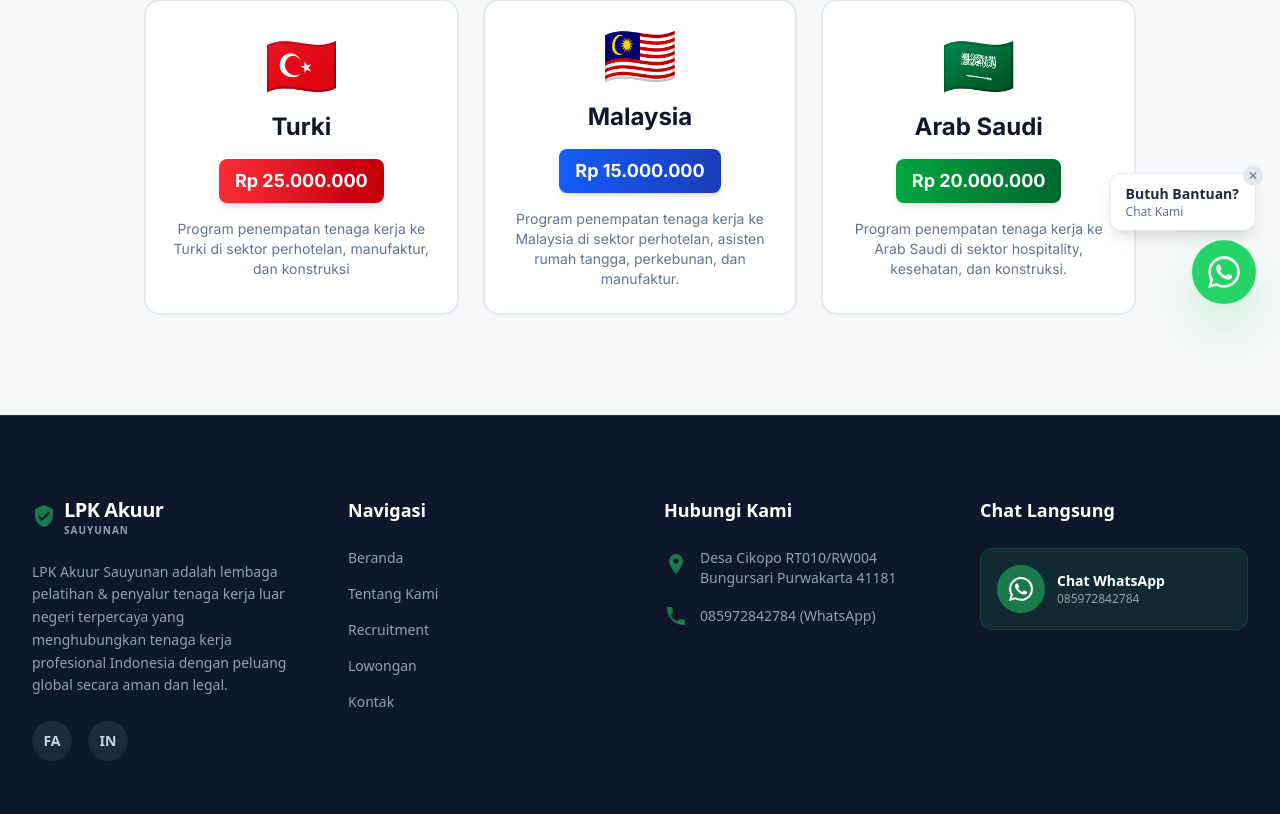
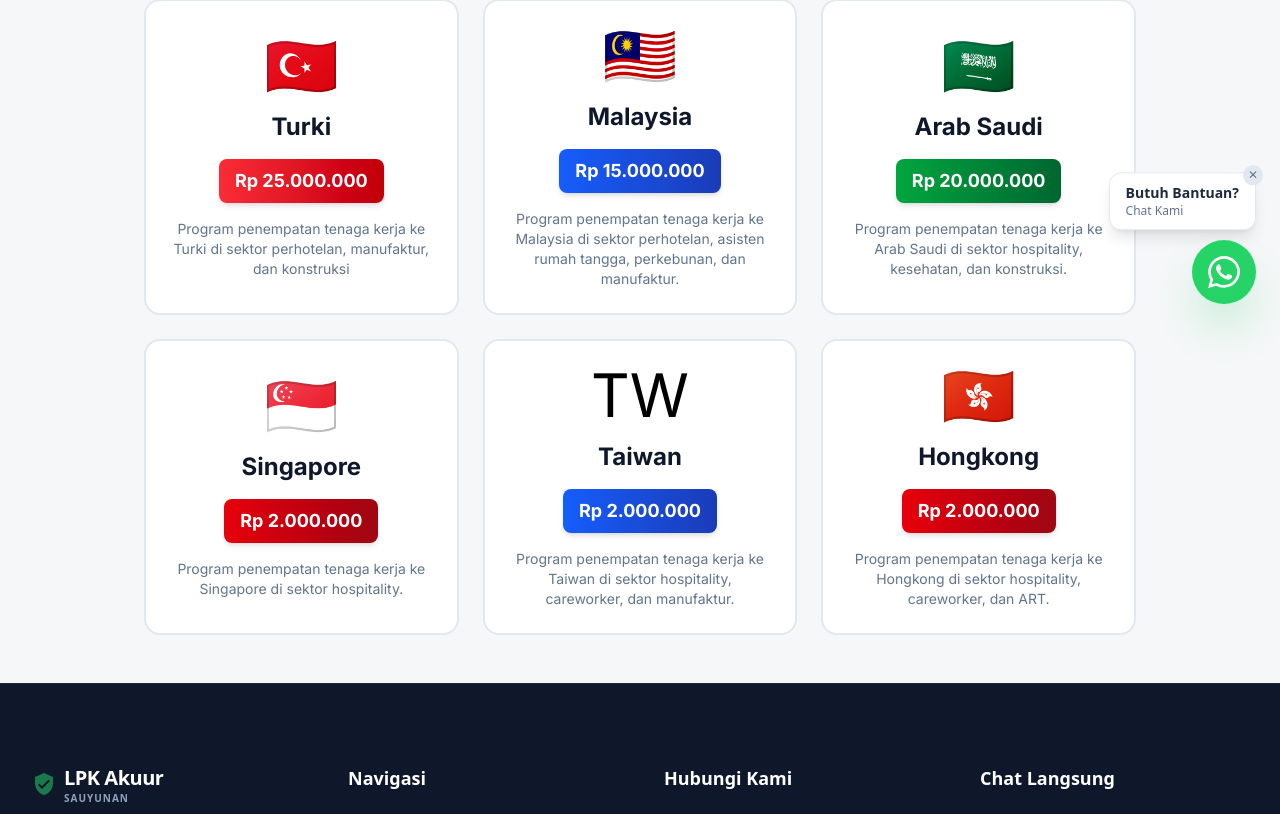
Before and after one commit to GhaniKale/recruitment, a Next.js app in the folder apps/web-next/: page /costs in a window 1280 px wide. Shown: the part 466-1280 px from the top of the page. Built offline with nearby package versions, Linux system fonts and the light colour scheme.

Commit message:
fix(jobs): update countries and fix next.js 15 async params in admin

```diff
--- a/apps/web-next/src/app/admin/jobs/[id]/edit/page.tsx
+++ b/apps/web-next/src/app/admin/jobs/[id]/edit/page.tsx
@@ -4,13 +4,14 @@ import { notFound } from 'next/navigation';
 
 export const revalidate = 0;
 
-export default async function EditJobPage({ params }: { params: { id: string } }) {
+export default async function EditJobPage({ params }: { params: Promise<{ id: string }> }) {
+    const { id } = await params;
     const supabase = await createClient();
 
     const { data: job, error } = await supabase
         .from('jobs')
         .select('*')
-        .eq('id', params.id)
+        .eq('id', id)
         .single();
 
     if (error || !job) {
--- a/apps/web-next/src/app/admin/jobs/page.tsx
+++ b/apps/web-next/src/app/admin/jobs/page.tsx
@@ -5,7 +5,8 @@ import JobStatusToggle from '@/components/admin/JobStatusToggle';
 
 export const revalidate = 0;
 
-export default async function AdminJobsPage({ searchParams }: { searchParams: { q?: string; country?: string; status?: string; page?: string } }) {
+export default async function AdminJobsPage({ searchParams }: { searchParams: Promise<{ q?: string; country?: string; status?: string; page?: string }> }) {
+    const params = await searchParams;
     const supabase = await createClient();
 
     let query = supabase
@@ -13,19 +14,19 @@ export default async function AdminJobsPage({ searchParams }: { searchParams: {
         .select('*', { count: 'exact' })
         .order('created_at', { ascending: false });
 
-    if (searchParams.q) {
-        query = query.ilike('title', `%${searchParams.q}%`);
+    if (params.q) {
+        query = query.ilike('title', `%${params.q}%`);
     }
-    if (searchParams.country && searchParams.country !== 'all') {
-        query = query.eq('country', searchParams.country);
+    if (params.country && params.country !== 'all') {
+        query = query.eq('country', params.country);
     }
-    if (searchParams.status && searchParams.status !== 'all') {
-        if (searchParams.status === 'active') query = query.eq('is_active', true);
-        if (searchParams.status === 'inactive') query = query.eq('is_active', false);
+    if (params.status && params.status !== 'all') {
+        if (params.status === 'active') query = query.eq('is_active', true);
+        if (params.status === 'inactive') query = query.eq('is_active', false);
     }
 
     // Pagination
-    const page = parseInt(searchParams.page || '1');
+    const page = parseInt(params.page || '1');
     const limit = 10;
     const from = (page - 1) * limit;
     const to = from + limit - 1;
@@ -79,8 +80,14 @@ export default async function AdminJobsPage({ searchParams }: { searchParams: {
                                 >
                                     <option value="all">Semua Negara</option>
                                     <option value="Jepang">Jepang</option>
+                                    <option value="Korea Selatan">Korea Selatan</option>
                                     <option value="Taiwan">Taiwan</option>
-                                    <option value="Korea Selatan">Korea Selatan</option>
+                                    <option value="Singapore">Singapore</option>
+                                    <option value="Hongkong">Hongkong</option>
+                                    <option value="Malaysia">Malaysia</option>
+                                    <option value="Arab Saudi">Arab Saudi</option>
+                                    <option value="Polandia">Polandia</option>
+                                    <option value="Turki">Turki</option>
                                 </select>
                             </div>
                         </div>
--- a/apps/web-next/src/app/costs/page.tsx
+++ b/apps/web-next/src/app/costs/page.tsx
@@ -55,7 +55,7 @@ const countries = [
         ],
     },
     {
-        id: 'arab-saudi',
+        id: 'Arab Saudi',
         name: 'Arab Saudi',
         flag: '🇸🇦',
         cost: 'Rp 20.000.000',
@@ -78,6 +78,79 @@ const countries = [
             { title: 'Pembayaran Ketiga', amount: 'Rp 7.000.000', desc: 'Visa kerja, tiket pesawat, asuransi, dan pembekalan akhir.' },
         ],
     },
+    {
+        id: 'singapore',
+        name: 'Singapore',
+        flag: '🇸🇬',
+        cost: 'Rp 2.000.000',
+        costNum: 20000000,
+        color: 'from-red-600 to-red-800',
+        borderColor: 'border-red-600',
+        bgColor: 'bg-red-50 dark:bg-red-950/20',
+        description: 'Program penempatan tenaga kerja ke Singapore di sektor hospitality.',
+        requirements: [
+            'Usia Min 18 tahun',
+            'Sehat jasmani & rohani',
+            'Pendidikan min. SMP/sederajat',
+            'Memiliki paspor aktif',
+            'Bersedia mengikuti pelatihan',
+            'Wajib mengikuti tes Bahasa Arab dasar',
+        ],
+        stages: [
+            { title: 'Pembayaran Pertama', amount: 'Rp 2.000.000', desc: 'Pendaftaran awal, verifikasi dokumen, dan seleksi berkas.' },
+            { title: 'Pembayaran Kedua', amount: 'gratis', desc: 'Pengurusan kontrak kerja, medical check-up, legalitas dokumen.' },
+            { title: 'Pembayaran Ketiga', amount: 'gratis', desc: 'Visa kerja, tiket pesawat, asuransi, dan pembekalan akhir.' },
+        ],
+    },
+    {
+        id: 'taiwan',
+        name: 'Taiwan',
+        flag: 'TW',
+        cost: 'Rp 2.000.000',
+        costNum: 20000000,
+        color: 'from-blue-600 to-blue-800',
+        borderColor: 'border-blue-600',
+        bgColor: 'bg-blue-50 dark:bg-blue-950/20',
+        description: 'Program penempatan tenaga kerja ke Taiwan di sektor hospitality, careworker, dan manufaktur.',
+        requirements: [
+            'Usia Min 18 tahun',
+            'Sehat jasmani & rohani',
+            'Pendidikan min. SMP/sederajat',
+            'Memiliki paspor aktif',
+            'Bersedia mengikuti pelatihan',
+            'Wajib mengikuti tes Bahasa Arab dasar',
+        ],
+        stages: [
+            { title: 'Pembayaran Pertama', amount: 'Rp 2.000.000', desc: 'Pendaftaran awal, verifikasi dokumen, dan seleksi berkas.' },
+            { title: 'Pembayaran Kedua', amount: 'gratis', desc: 'Pengurusan kontrak kerja, medical check-up, legalitas dokumen.' },
+            { title: 'Pembayaran Ketiga', amount: 'gratis', desc: 'Visa kerja, tiket pesawat, asuransi, dan pembekalan akhir.' },
+        ],
+    },
+    {
+        id: 'hongkong',
+        name: 'Hongkong',
+        flag: '🇭🇰',
+        cost: 'Rp 2.000.000',
+        costNum: 20000000,
+        color: 'from-red-600 to-red-800',
+        borderColor: 'border-red-600',
+        bgColor: 'bg-red-50 dark:bg-red-950/20',
+        description: 'Program penempatan tenaga kerja ke Hongkong di sektor hospitality, careworker, dan ART.',
+        requirements: [
+            'Usia Min 18 tahun',
+            'Sehat jasmani & rohani',
+            'Pendidikan min. SMP/sederajat',
+            'Memiliki paspor aktif',
+            'Bersedia mengikuti pelatihan',
+            'Wajib mengikuti tes Bahasa Arab dasar',
+        ],
+        stages: [
+            { title: 'Pembayaran Pertama', amount: 'Rp 2.000.000', desc: 'Pendaftaran awal, verifikasi dokumen, dan seleksi berkas.' },
+            { title: 'Pembayaran Kedua', amount: 'gratis', desc: 'Pengurusan kontrak kerja, medical check-up, legalitas dokumen.' },
+            { title: 'Pembayaran Ketiga', amount: 'gratis', desc: 'Visa kerja, tiket pesawat, asuransi, dan pembekalan akhir.' },
+        ],
+    },
+
 ];
 
 export default function CostPage() {
@@ -107,11 +180,10 @@ export default function CostPage() {
                             <button
                                 key={country.id}
                                 onClick={() => setSelected(selected?.id === country.id ? null : country)}
-                                className={`relative group text-left p-6 rounded-2xl border-2 transition-all duration-300 hover:-translate-y-1 hover:shadow-xl ${
-                                    selected?.id === country.id
-                                        ? `${country.borderColor} ${country.bgColor} shadow-lg`
-                                        : 'border-slate-200 dark:border-slate-700 bg-white dark:bg-slate-900 hover:border-slate-300'
-                                }`}
+                                className={`relative group text-left p-6 rounded-2xl border-2 transition-all duration-300 hover:-translate-y-1 hover:shadow-xl ${selected?.id === country.id
+                                    ? `${country.borderColor} ${country.bgColor} shadow-lg`
+                                    : 'border-slate-200 dark:border-slate-700 bg-white dark:bg-slate-900 hover:border-slate-300'
+                                    }`}
                             >
                                 <div className="text-center space-y-4">
                                     <div className="text-6xl">{country.flag}</div>
@@ -194,7 +266,7 @@ export default function CostPage() {
                                         Daftar Sekarang
                                     </Link>
                                     <a href="https://wa.me/6285972842784" target="_blank" rel="noopener noreferrer" className="flex-1 px-8 py-3.5 bg-accent hover:bg-accent-hover text-white font-bold rounded-xl transition-all shadow-lg shadow-accent/20 flex items-center justify-center gap-2 text-center">
-                                        <svg className="w-5 h-5" fill="currentColor" viewBox="0 0 24 24"><path d="M17.472 14.382c-.297-.149-1.758-.867-2.03-.967-.273-.099-.471-.148-.67.15-.197.297-.767.966-.94 1.164-.173.199-.347.223-.644.075-.297-.15-1.255-.463-2.39-1.475-.883-.788-1.48-1.761-1.653-2.059-.173-.297-.018-.458.13-.606.134-.133.298-.347.446-.52.149-.174.198-.298.298-.497.099-.198.05-.371-.025-.52-.075-.149-.669-1.612-.916-2.207-.242-.579-.487-.5-.669-.51-.173-.008-.371-.01-.57-.01-.198 0-.52.074-.792.372-.272.297-1.04 1.016-1.04 2.479 0 1.462 1.065 2.875 1.213 3.074.149.198 2.096 3.2 5.077 4.487.709.306 1.262.489 1.694.625.712.227 1.36.195 1.871.118.571-.085 1.758-.719 2.006-1.413.248-.694.248-1.289.173-1.413-.074-.124-.272-.198-.57-.347m-5.421 7.403h-.004a9.87 9.87 0 01-5.031-1.378l-.361-.214-3.741.982.998-3.648-.235-.374a9.86 9.86 0 01-1.51-5.26c.001-5.45 4.436-9.884 9.888-9.884 2.64 0 5.122 1.03 6.988 2.898a9.825 9.825 0 012.893 6.994c-.003 5.45-4.437 9.884-9.885 9.884m8.413-18.297A11.815 11.815 0 0012.05 0C5.495 0 .16 5.335.157 11.892c0 2.096.547 4.142 1.588 5.945L.057 24l6.305-1.654a11.882 11.882 0 005.683 1.448h.005c6.554 0 11.89-5.335 11.893-11.893a11.821 11.821 0 00-3.48-8.413z"/></svg>
+                                        <svg className="w-5 h-5" fill="currentColor" viewBox="0 0 24 24"><path d="M17.472 14.382c-.297-.149-1.758-.867-2.03-.967-.273-.099-.471-.148-.67.15-.197.297-.767.966-.94 1.164-.173.199-.347.223-.644.075-.297-.15-1.255-.463-2.39-1.475-.883-.788-1.48-1.761-1.653-2.059-.173-.297-.018-.458.13-.606.134-.133.298-.347.446-.52.149-.174.198-.298.298-.497.099-.198.05-.371-.025-.52-.075-.149-.669-1.612-.916-2.207-.242-.579-.487-.5-.669-.51-.173-.008-.371-.01-.57-.01-.198 0-.52.074-.792.372-.272.297-1.04 1.016-1.04 2.479 0 1.462 1.065 2.875 1.213 3.074.149.198 2.096 3.2 5.077 4.487.709.306 1.262.489 1.694.625.712.227 1.36.195 1.871.118.571-.085 1.758-.719 2.006-1.413.248-.694.248-1.289.173-1.413-.074-.124-.272-.198-.57-.347m-5.421 7.403h-.004a9.87 9.87 0 01-5.031-1.378l-.361-.214-3.741.982.998-3.648-.235-.374a9.86 9.86 0 01-1.51-5.26c.001-5.45 4.436-9.884 9.888-9.884 2.64 0 5.122 1.03 6.988 2.898a9.825 9.825 0 012.893 6.994c-.003 5.45-4.437 9.884-9.885 9.884m8.413-18.297A11.815 11.815 0 0012.05 0C5.495 0 .16 5.335.157 11.892c0 2.096.547 4.142 1.588 5.945L.057 24l6.305-1.654a11.882 11.882 0 005.683 1.448h.005c6.554 0 11.89-5.335 11.893-11.893a11.821 11.821 0 00-3.48-8.413z" /></svg>
                                         Chat WhatsApp
                                     </a>
                                 </div>
--- a/apps/web-next/src/components/ApplicationForm.jsx
+++ b/apps/web-next/src/components/ApplicationForm.jsx
@@ -138,12 +138,11 @@ export default function ApplicationForm({ jobTitle, jobId }) {
                     <div className="space-y-4">
                         <div>
                             <label htmlFor="cv_file" className="block text-sm font-medium text-slate-700 dark:text-slate-300 mb-1">Upload CV / Resume (PDF/DOC)</label>
-                            <div className={`mt-1 flex justify-center px-6 pt-5 pb-6 border-2 border-dashed rounded-lg transition-colors cursor-pointer group relative ${
-                                uploadStatus === 'success' ? 'border-accent bg-accent/5' :
+                            <div className={`mt-1 flex justify-center px-6 pt-5 pb-6 border-2 border-dashed rounded-lg transition-colors cursor-pointer group relative ${uploadStatus === 'success' ? 'border-accent bg-accent/5' :
                                 uploadStatus === 'error' ? 'border-red-400 bg-red-50 dark:bg-red-950/20' :
-                                uploadStatus === 'uploading' ? 'border-primary bg-primary/5' :
-                                'border-slate-300 dark:border-slate-700 hover:bg-slate-50 dark:hover:bg-slate-800'
-                            }`}>
+                                    uploadStatus === 'uploading' ? 'border-primary bg-primary/5' :
+                                        'border-slate-300 dark:border-slate-700 hover:bg-slate-50 dark:hover:bg-slate-800'
+                                }`}>
                                 <div className="space-y-1 text-center pointer-events-none">
                                     {uploadStatus === 'uploading' ? (
                                         <>
@@ -153,7 +152,7 @@ export default function ApplicationForm({ jobTitle, jobId }) {
                                             <p className="text-sm text-primary font-medium">Mengupload...</p>
                                             {/* Progress bar */}
                                             <div className="w-48 mx-auto bg-slate-200 dark:bg-slate-700 rounded-full h-1.5 overflow-hidden">
-                                                <div className="bg-primary h-full rounded-full animate-pulse" style={{width: '70%'}}></div>
+                                                <div className="bg-primary h-full rounded-full animate-pulse" style={{ width: '70%' }}></div>
                                             </div>
                                         </>
                                     ) : uploadStatus === 'success' ? (
@@ -174,7 +173,7 @@ export default function ApplicationForm({ jobTitle, jobId }) {
                                             <div className="flex text-sm text-slate-600 dark:text-slate-400 justify-center">
                                                 <p className="font-medium text-primary hover:text-blue-500">Upload file</p>
                                             </div>
-                                            <p className="text-xs text-slate-500 dark:text-slate-500">Max 5MB (PDF, DOCX)</p>
+                                            <p className="text-xs text-slate-500 dark:text-slate-500">Max 100KB (PDF, DOCX)</p>
                                         </>
                                     )}
                                 </div>
--- a/apps/web-next/src/components/admin/JobForm.tsx
+++ b/apps/web-next/src/components/admin/JobForm.tsx
@@ -130,6 +130,8 @@ export default function JobForm({ job }: { job?: Job | null }) {
                                         <option value="Jepang">Jepang</option>
                                         <option value="Korea Selatan">Korea Selatan</option>
                                         <option value="Taiwan">Taiwan</option>
+                                        <option value="Singapore">Singapore</option>
+                                        <option value="Hongkong">Hongkong</option>
                                         <option value="Malaysia">Malaysia</option>
                                         <option value="Arab Saudi">Arab Saudi</option>
                                         <option value="Polandia">Polandia</option>
```
